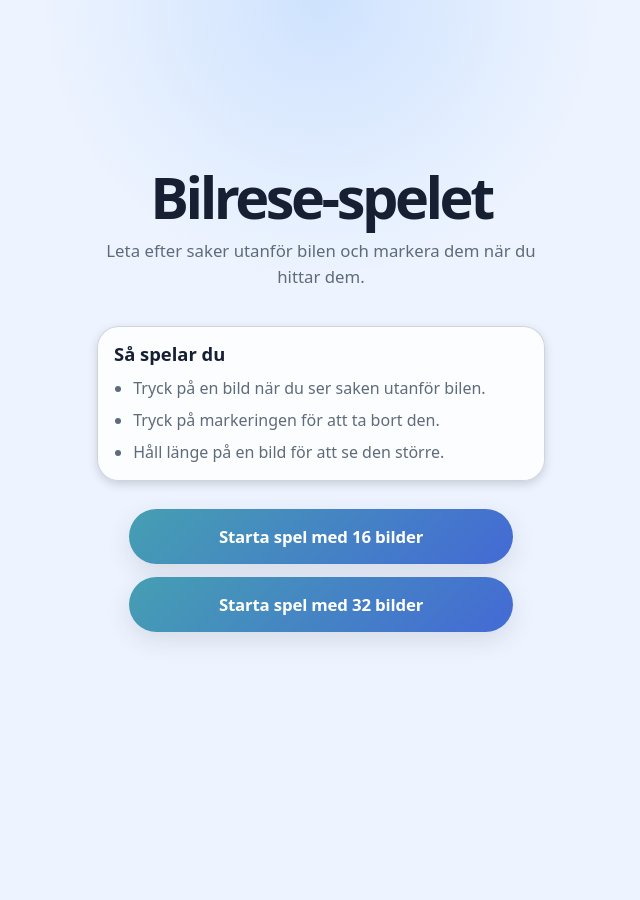
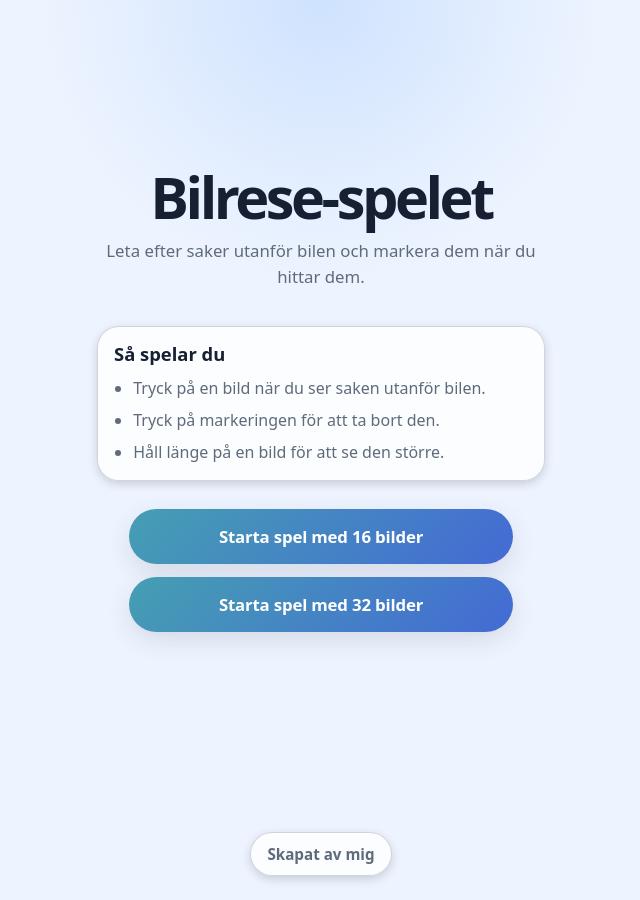
Before and after one commit to Xayida83/car-travel-game, an Angular app: page / in a window 1280 px wide. Shown: the whole page, without its empty margins (319-959 px from the left). Before the commit the page ends 800 px from the top, so only its background shows below. Built offline with nearby package versions, Linux system fonts and the light colour scheme.

Commit message:
Add personal website link

```diff
--- a/src/app/app.component.html
+++ b/src/app/app.component.html
@@ -94,5 +94,16 @@
   </button>
 </div>
     </section>
+
   }
+  <footer class="app-footer">
+      <a
+        href="https://charlottalindberg.netlify.app/"
+        target="_blank"
+        rel="noopener noreferrer"
+        aria-label="Besök skaparen av Resespelen"
+      >
+        Skapat av mig
+      </a>
+    </footer>
 </main>
--- a/src/app/app.component.scss
+++ b/src/app/app.component.scss
@@ -192,3 +192,52 @@
 
   box-shadow: var(--shadow-card) !important;
 }
+
+.app-footer {
+  width: min(100%, 34rem);
+  margin: 2rem auto 0;
+  padding: 1rem 0 0.5rem;
+
+  text-align: center;
+}
+
+.app-footer a {
+  display: inline-flex;
+  align-items: center;
+  justify-content: center;
+
+  min-height: 2.75rem;
+  padding: 0.65rem 1rem;
+
+  border: 0.1rem solid var(--color-border);
+  border-radius: var(--radius-pill);
+
+  background: var(--color-surface-soft);
+  color: var(--color-text-muted);
+
+  box-shadow: var(--shadow-card);
+
+  font-size: 0.95rem;
+  font-weight: 800;
+  text-decoration: none;
+
+  transition:
+    transform var(--motion-fast),
+    color var(--motion-fast),
+    border-color var(--motion-fast),
+    box-shadow var(--motion-fast);
+}
+
+.app-footer a:hover {
+  color: var(--color-text);
+  border-color: var(--color-primary);
+}
+
+.app-footer a:active {
+  transform: scale(0.97);
+}
+
+.app-footer a:focus-visible {
+  outline: 0.2rem solid var(--color-primary);
+  outline-offset: 0.2rem;
+}
```
Also changed, not shown: public/assets/images/roundabout.svg (added), public/assets/images/wildlife.svg (added).
